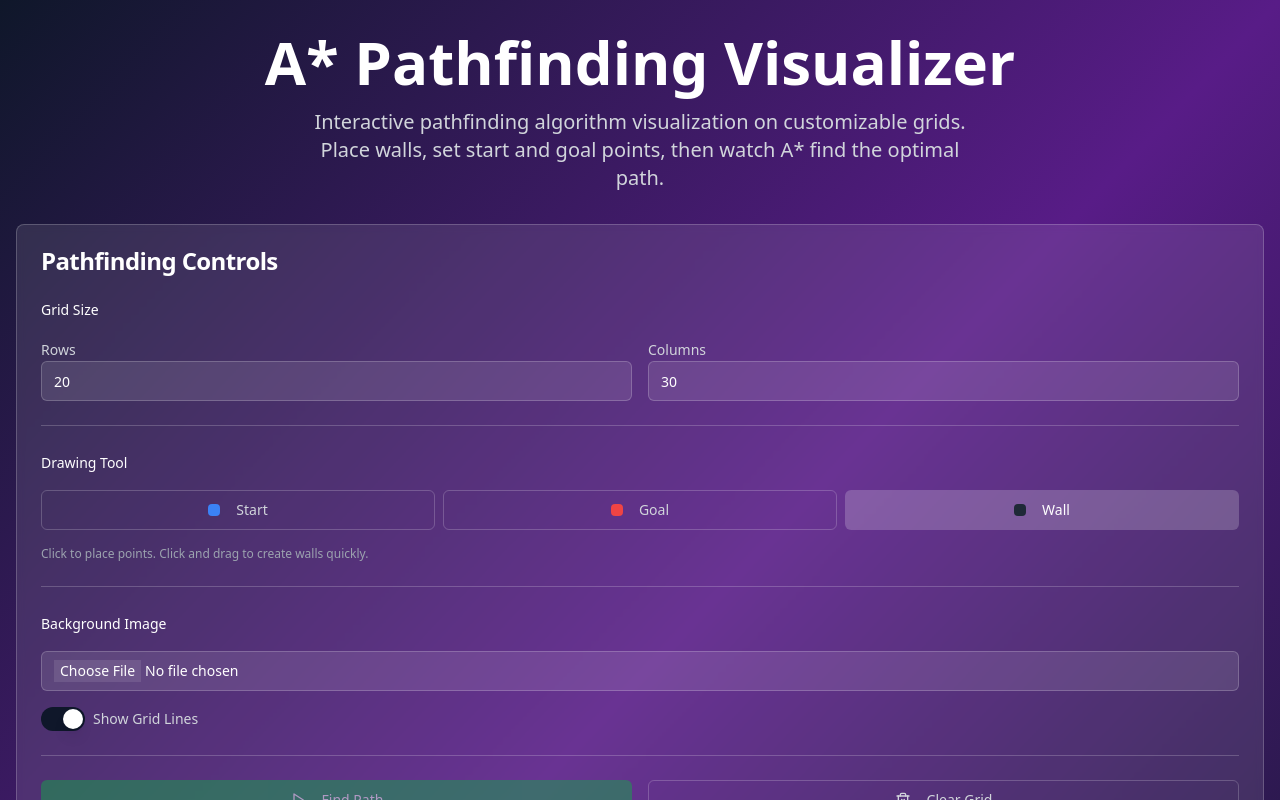
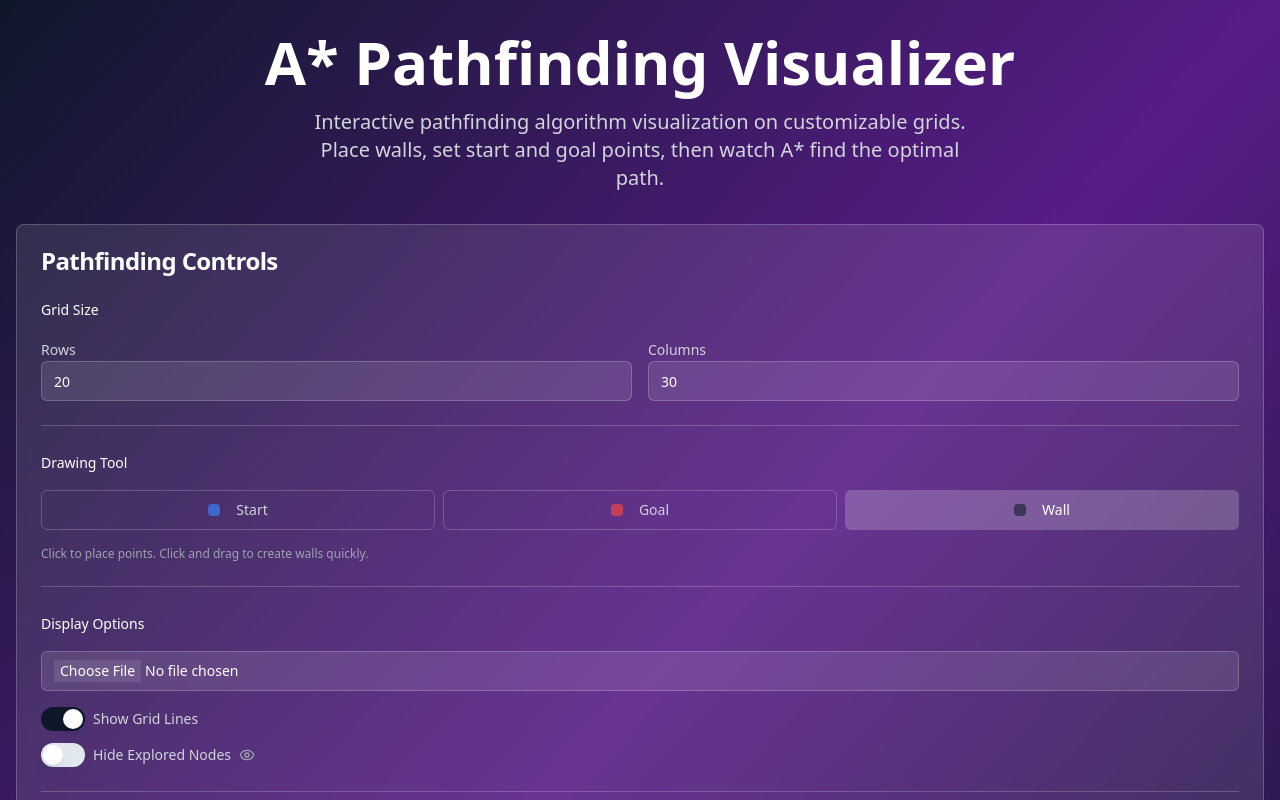
Before and after one commit to lavaball1/map-pathfinder-visualizer, a React (Vite) app: page / in a window 1280 px wide. Shown: the top 800 px of the page. Built offline with nearby package versions, Linux system fonts and the light colour scheme.

Commit message:
Add option to hide explored nodes and transparency
- Added a button to toggle the visibility of explored nodes (yellow).
- Modified node color styles to be slightly transparent to allow the background image to be visible.

```diff
--- a/src/components/PathfindingVisualizer.tsx
+++ b/src/components/PathfindingVisualizer.tsx
@@ -1,3 +1,4 @@
+
 import React, { useState, useCallback, useRef } from "react";
 import { Grid } from "./pathfinding/Grid";
 import { Controls } from "./pathfinding/Controls";
@@ -18,6 +19,7 @@ const PathfindingVisualizer = () => {
   const [isSearching, setIsSearching] = useState(false);
   const [backgroundImage, setBackgroundImage] = useState<string | null>(null);
   const [showGrid, setShowGrid] = useState(true);
+  const [hideExplored, setHideExplored] = useState(false);
   const [isDragging, setIsDragging] = useState(false);
   const lastVisitedNode = useRef<{ row: number, col: number } | null>(null);
 
@@ -274,6 +276,8 @@ const PathfindingVisualizer = () => {
         onRemoveImage={() => setBackgroundImage(null)}
         showGrid={showGrid}
         onToggleGrid={setShowGrid}
+        hideExplored={hideExplored}
+        onToggleHideExplored={setHideExplored}
         startNodes={startNodes}
         goalNodes={goalNodes}
         activeStartNode={activeStartNode}
@@ -291,6 +295,7 @@ const PathfindingVisualizer = () => {
           onMouseUp={handleMouseUp}
           backgroundImage={backgroundImage}
           showGrid={showGrid}
+          hideExplored={hideExplored}
         />
       </div>
 
--- a/src/components/pathfinding/Controls.tsx
+++ b/src/components/pathfinding/Controls.tsx
@@ -7,7 +7,7 @@ import { Card, CardContent, CardHeader, CardTitle } from "@/components/ui/card";
 import { Separator } from "@/components/ui/separator";
 import { Switch } from "@/components/ui/switch";
 import { NodeType, PointCoordinates } from "@/types/pathfinding";
-import { Play, Square, Trash2, Upload, X } from "lucide-react";
+import { Eye, EyeOff, Play, Square, Trash2, Upload, X } from "lucide-react";
 import { Select, SelectContent, SelectGroup, SelectItem, SelectTrigger, SelectValue } from "@/components/ui/select";
 import { RadioGroup, RadioGroupItem } from "@/components/ui/radio-group";
 
@@ -24,6 +24,8 @@ interface ControlsProps {
   onRemoveImage: () => void;
   showGrid: boolean;
   onToggleGrid: (show: boolean) => void;
+  hideExplored: boolean;
+  onToggleHideExplored: (hide: boolean) => void;
   startNodes: PointCoordinates[];
   goalNodes: PointCoordinates[];
   activeStartNode: string | null;
@@ -45,6 +47,8 @@ export const Controls: React.FC<ControlsProps> = ({
   onRemoveImage,
   showGrid,
   onToggleGrid,
+  hideExplored,
+  onToggleHideExplored,
   startNodes,
   goalNodes,
   activeStartNode,
@@ -53,9 +57,9 @@ export const Controls: React.FC<ControlsProps> = ({
   onGoalNodeSelect,
 }) => {
   const tools: { type: NodeType; label: string; color: string }[] = [
-    { type: "start", label: "Start", color: "bg-blue-500" },
-    { type: "goal", label: "Goal", color: "bg-red-500" },
-    { type: "wall", label: "Wall", color: "bg-gray-800" },
+    { type: "start", label: "Start", color: "bg-blue-500/70" },
+    { type: "goal", label: "Goal", color: "bg-red-500/70" },
+    { type: "wall", label: "Wall", color: "bg-gray-800/70" },
   ];
 
   return (
@@ -188,8 +192,8 @@ export const Controls: React.FC<ControlsProps> = ({
 
         {/* Background Image Controls */}
         <div className="space-y-4">
-          <Label className="text-white font-medium">Background Image</Label>
-          <div className="flex gap-2">
+          <Label className="text-white font-medium">Display Options</Label>
+          <div className="flex flex-col gap-3">
             <div className="relative flex-1">
               <Input
                 type="file"
@@ -211,6 +215,8 @@ export const Controls: React.FC<ControlsProps> = ({
               </Button>
             )}
           </div>
+
+          <div className="grid grid-cols-1 gap-3 mt-3">
             <div className="flex items-center space-x-2">
               <Switch
                 id="show-grid"
@@ -219,6 +225,22 @@ export const Controls: React.FC<ControlsProps> = ({
                 disabled={isSearching}
               />
               <Label htmlFor="show-grid" className="text-gray-300">Show Grid Lines</Label>
+            </div>
+
+            <div className="flex items-center space-x-2">
+              <Switch
+                id="hide-explored"
+                checked={hideExplored}
+                onCheckedChange={onToggleHideExplored}
+                disabled={isSearching}
+              />
+              <Label htmlFor="hide-explored" className="text-gray-300">Hide Explored Nodes</Label>
+              {hideExplored ? (
+                <EyeOff className="h-4 w-4 text-gray-400" />
+              ) : (
+                <Eye className="h-4 w-4 text-gray-400" />
+              )}
+            </div>
           </div>
         </div>
 
--- a/src/components/pathfinding/Grid.tsx
+++ b/src/components/pathfinding/Grid.tsx
@@ -11,6 +11,7 @@ interface GridProps {
   onMouseUp: () => void;
   backgroundImage?: string | null;
   showGrid: boolean;
+  hideExplored: boolean;
 }
 
 export const Grid: React.FC<GridProps> = ({
@@ -20,7 +21,8 @@ export const Grid: React.FC<GridProps> = ({
   onMouseDown,
   onMouseUp,
   backgroundImage,
-  showGrid
+  showGrid,
+  hideExplored
 }) => {
   if (grid.length === 0) return null;
 
@@ -58,6 +60,7 @@ export const Grid: React.FC<GridProps> = ({
                 onClick={() => onCellClick(rowIndex, colIndex)}
                 onEnter={() => onCellEnter(rowIndex, colIndex)}
                 showGrid={showGrid}
+                hideExplored={hideExplored}
               />
             ))
           )}
--- a/src/components/pathfinding/Node.tsx
+++ b/src/components/pathfinding/Node.tsx
@@ -8,31 +8,32 @@ interface NodeProps {
   onClick: () => void;
   onEnter: () => void;
   showGrid: boolean;
+  hideExplored: boolean;
 }
 
-export const Node: React.FC<NodeProps> = ({ node, onClick, onEnter, showGrid }) => {
+export const Node: React.FC<NodeProps> = ({ node, onClick, onEnter, showGrid, hideExplored }) => {
   const getNodeClasses = () => {
     const baseClasses = "w-full h-full cursor-pointer transition-all duration-100 relative";
     const borderClasses = showGrid ? "border border-gray-400/30" : "";
 
     if (node.type === "start") {
-      return cn(baseClasses, borderClasses, "bg-blue-500 hover:bg-blue-600");
+      return cn(baseClasses, borderClasses, "bg-blue-500/70 hover:bg-blue-600/70");
     }
 
     if (node.type === "goal") {
-      return cn(baseClasses, borderClasses, "bg-red-500 hover:bg-red-600");
+      return cn(baseClasses, borderClasses, "bg-red-500/70 hover:bg-red-600/70");
     }
 
     if (node.type === "wall") {
-      return cn(baseClasses, borderClasses, "bg-gray-800 hover:bg-gray-700");
+      return cn(baseClasses, borderClasses, "bg-gray-800/70 hover:bg-gray-700/70");
     }
 
     if (node.isPath) {
-      return cn(baseClasses, borderClasses, "bg-green-400 hover:bg-green-500");
+      return cn(baseClasses, borderClasses, "bg-green-400/70 hover:bg-green-500/70");
     }
 
-    if (node.isExplored) {
-      return cn(baseClasses, borderClasses, "bg-yellow-300 hover:bg-yellow-400");
+    if (node.isExplored && !hideExplored) {
+      return cn(baseClasses, borderClasses, "bg-yellow-300/60 hover:bg-yellow-400/60");
     }
 
     return cn(baseClasses, borderClasses, "bg-transparent hover:bg-white/10");
```
Lines whose indentation alone changed are shown as unchanged.
